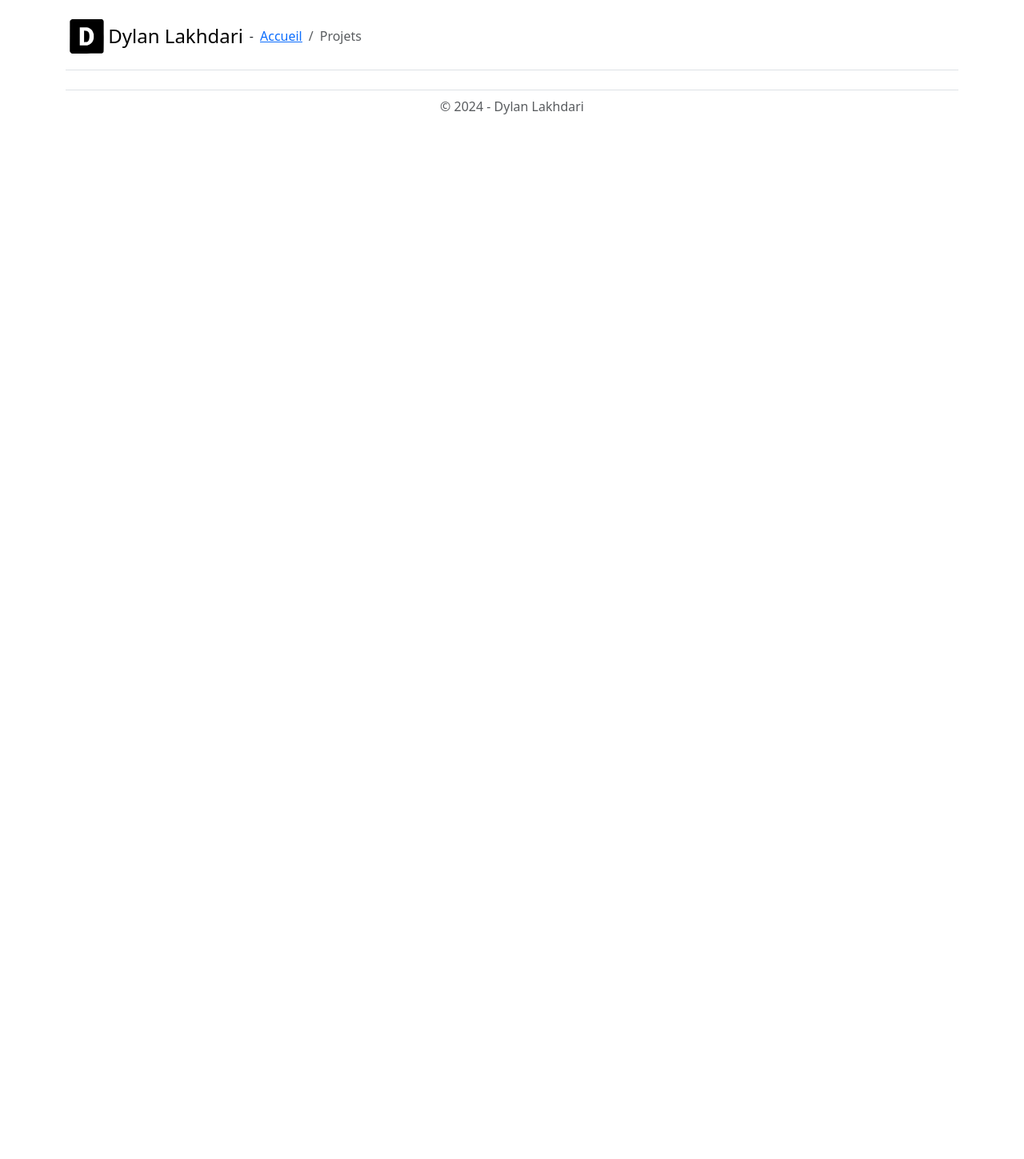
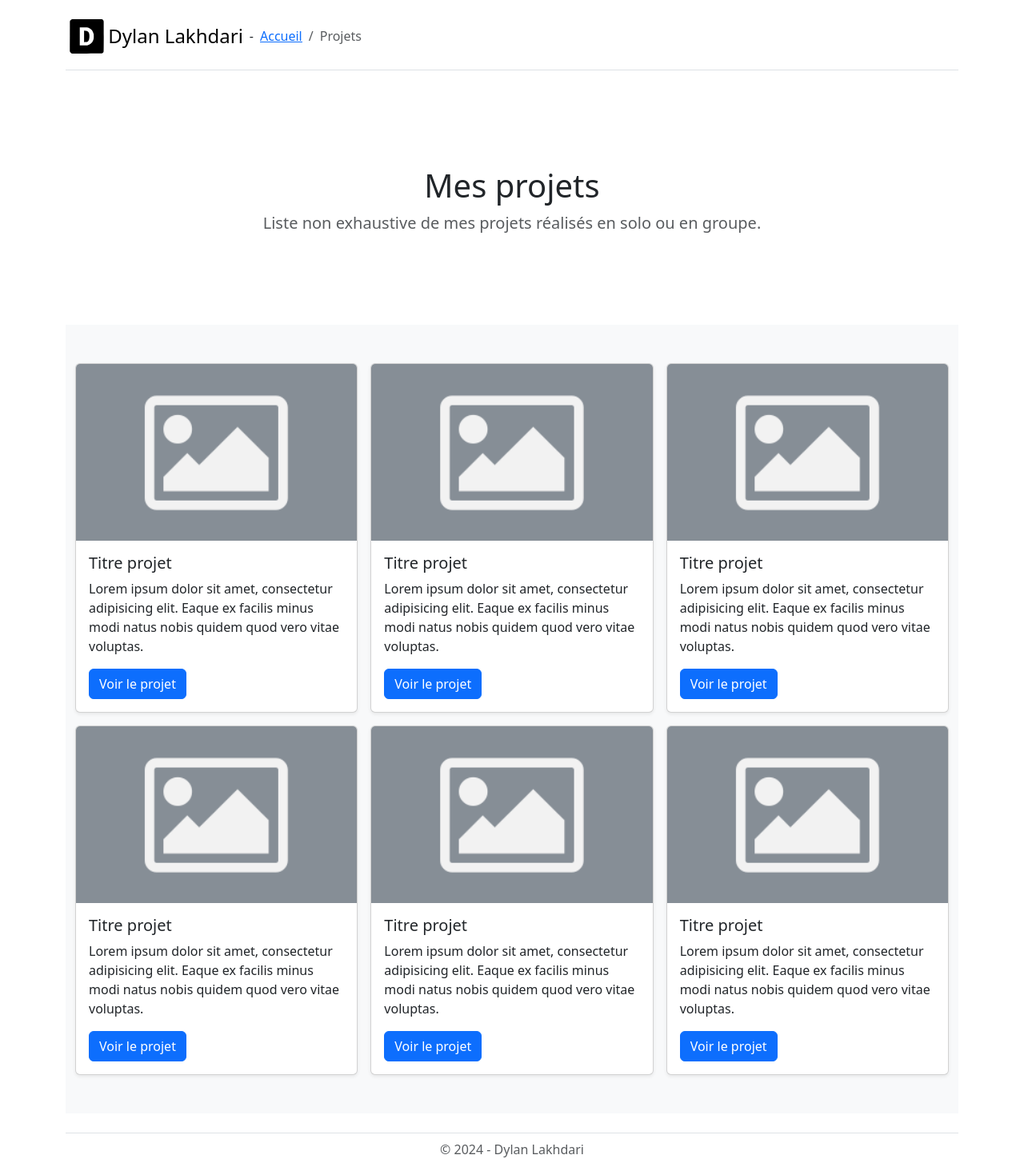
Before and after one commit to DylanLakhdari/Portfolio-Dylan-Lakhdari, a React (Vite) app: page /projets in a window 1280 px wide. Shown: the whole page at 80% size. Before the commit the page ends 800 px from the top, so only its background shows below. Built offline with nearby package versions, Linux system fonts and the light colour scheme.

Commit message:
Header + cards de la page Projets

```diff
--- a/src/pages/Projets.jsx
+++ b/src/pages/Projets.jsx
@@ -1,17 +1,112 @@
 //Bootstrap
-import {Container} from "react-bootstrap";
+import {Container, Row, Col, Card, Button} from "react-bootstrap";
 
 //Components
 import Header from "../components/Header.jsx";
 import Footer from "../components/Footer.jsx";
 
+//Motion
+import { motion } from "motion/react"
+
 function Projets() {
 
     return (
         <Container className="py-4 pb-0">
-            <Header />
+            <Header/>
             <main>
-
+                <Container className="py-5 text-center">
+                    <Row className="py-lg-5">
+                        <motion.div className="col" initial={{ opacity: 0 }} animate={{ opacity: 1 }} transition={{ delay: 0.4 , duration: 1.8}}>
+                            <h1>Mes projets</h1>
+                            <p className="lead text-body-secondary">Liste non exhaustive de mes projets réalisés en solo
+                                ou en groupe.</p>
+                        </motion.div>
+                    </Row>
+                </Container>
+                <motion.div className="py-5 bg-body-tertiary" initial={{ opacity: 0 }} animate={{ opacity: 8 }} transition={{ delay: 1 , duration: 1.8}}>
+                    <Container>
+                        <Row className="row-cols-1 row-cols-sm-2 row-cols-md-3 g-3">
+                            <Col>
+                                <Card className="shadow-sm">
+                                    <Card.Img variant="top" src="src/assets/img/card_placeholder.png"/>
+                                    <Card.Body>
+                                        <Card.Title>Titre projet</Card.Title>
+                                        <Card.Text>
+                                            Lorem ipsum dolor sit amet, consectetur adipisicing elit. Eaque ex facilis
+                                            minus modi natus nobis quidem quod vero vitae voluptas.
+                                        </Card.Text>
+                                        <Button variant="primary">Voir le projet</Button>
+                                    </Card.Body>
+                                </Card>
+                            </Col>
+                            <Col>
+                                <Card className="shadow-sm">
+                                    <Card.Img variant="top" src="src/assets/img/card_placeholder.png"/>
+                                    <Card.Body>
+                                        <Card.Title>Titre projet</Card.Title>
+                                        <Card.Text>
+                                            Lorem ipsum dolor sit amet, consectetur adipisicing elit. Eaque ex facilis
+                                            minus modi natus nobis quidem quod vero vitae voluptas.
+                                        </Card.Text>
+                                        <Button variant="primary">Voir le projet</Button>
+                                    </Card.Body>
+                                </Card>
+                            </Col>
+                            <Col>
+                                <Card className="shadow-sm">
+                                    <Card.Img variant="top" src="src/assets/img/card_placeholder.png"/>
+                                    <Card.Body>
+                                        <Card.Title>Titre projet</Card.Title>
+                                        <Card.Text>
+                                            Lorem ipsum dolor sit amet, consectetur adipisicing elit. Eaque ex facilis
+                                            minus modi natus nobis quidem quod vero vitae voluptas.
+                                        </Card.Text>
+                                        <Button variant="primary">Voir le projet</Button>
+                                    </Card.Body>
+                                </Card>
+                            </Col>
+                            <Col>
+                                <Card className="shadow-sm">
+                                    <Card.Img variant="top" src="src/assets/img/card_placeholder.png"/>
+                                    <Card.Body>
+                                        <Card.Title>Titre projet</Card.Title>
+                                        <Card.Text>
+                                            Lorem ipsum dolor sit amet, consectetur adipisicing elit. Eaque ex facilis
+                                            minus modi natus nobis quidem quod vero vitae voluptas.
+                                        </Card.Text>
+                                        <Button variant="primary">Voir le projet</Button>
+                                    </Card.Body>
+                                </Card>
+                            </Col>
+                            <Col>
+                                <Card className="shadow-sm">
+                                    <Card.Img variant="top" src="src/assets/img/card_placeholder.png"/>
+                                    <Card.Body>
+                                        <Card.Title>Titre projet</Card.Title>
+                                        <Card.Text>
+                                            Lorem ipsum dolor sit amet, consectetur adipisicing elit. Eaque ex facilis
+                                            minus modi natus nobis quidem quod vero vitae voluptas.
+                                        </Card.Text>
+                                        <Button variant="primary">Voir le projet</Button>
+                                    </Card.Body>
+                                </Card>
+                            </Col>
+                            <Col>
+                                <Card className="shadow-sm">
+                                    <Card.Img variant="top" src="src/assets/img/card_placeholder.png"/>
+                                    <Card.Body>
+                                        <Card.Title>Titre projet</Card.Title>
+                                        <Card.Text>
+                                            Lorem ipsum dolor sit amet, consectetur adipisicing elit. Eaque ex facilis
+                                            minus modi natus nobis quidem quod vero vitae voluptas.
+                                        </Card.Text>
+                                        <Button variant="primary">Voir le projet</Button>
+                                    </Card.Body>
+                                </Card>
+                            </Col>
+                        </Row>
+                    </Container>
+                </motion.div>
             </main>
             <Footer/>
         </Container>
```
Also changed, not shown: src/assets/img/card_placeholder.png (added).
